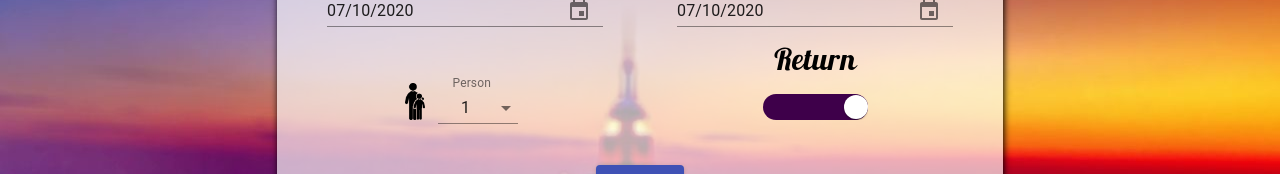
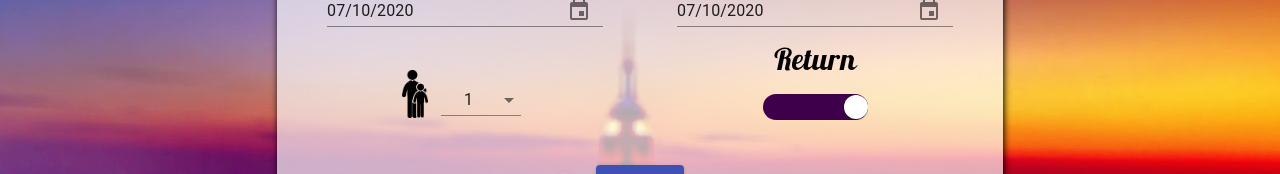
Before and after one commit to Gsuscc/fas-react, a React (Create React App) app: page / in a window 1280 px wide. Shown: the part 335-509 px from the top of the page. Built offline with nearby package versions, Linux system fonts and the light colour scheme.

Commit message:
passengers from person

```diff
--- a/src/App.css
+++ b/src/App.css
@@ -76,11 +76,13 @@ ul.topnav li.right {
   color: #ace391 !important;
 }
 #adult-icon {
-  width: 20px;
-  margin-top: 15px;
+  width: 26px;
+  margin-top: -6px;
   margin-right: 5px;
 }
-#person-select-label {
+#passenger-select-label {
   text-align: center;
   width: 90px;
+  font-family: pageTitle;
+  font-size: 21px;
 }
--- a/src/components/form/Form.js
+++ b/src/components/form/Form.js
@@ -2,7 +2,7 @@ import React, { useRef } from "react";
 import AirportChoose from "./AirportChoose";
 import DatePicker from "./DatePicker";
 import "./Form.css";
-import Person from "./Person";
+import Passengers from "./Passengers";
 import Switch from "./Switch";
 import Button from "@material-ui/core/Button";
 
@@ -20,7 +20,7 @@ export default function Form() {
       <AirportChoose inputId="airportTwo" label="To: " reference={toAirport} />
       <DatePicker label="Departure Date" />
       <DatePicker label="Arrival Date" />
-      <Person />
+      <Passengers />
       <Switch />
       <Button className="search-button" variant="contained" color="primary">
         Search
--- a/src/components/form/Person.js
+++ b/src/components/form/Passengers.js
@@ -2,7 +2,6 @@ import React from "react";
 import { makeStyles } from "@material-ui/core/styles";
 import InputLabel from "@material-ui/core/InputLabel";
 import MenuItem from "@material-ui/core/MenuItem";
-import FormHelperText from "@material-ui/core/FormHelperText";
 import FormControl from "@material-ui/core/FormControl";
 import Select from "@material-ui/core/Select";
 
@@ -16,7 +15,7 @@ const useStyles = makeStyles((theme) => ({
     marginTop: theme.spacing(2),
   },
 }));
-export default function Person() {
+export default function Passengers() {
   const classes = useStyles();
   const [age, setAge] = React.useState(1);
 
@@ -28,7 +27,7 @@ export default function Person() {
     <div>
       <img src="/adult.png" alt="passenger" id="adult-icon"></img>
       <FormControl className={classes.formControl}>
-        <InputLabel id="person-select-label">Person</InputLabel>
+        {/* <InputLabel id="passenger-select-label">Passengers</InputLabel> */}
         <Select
           labelId="demo-simple-select-helper-label"
           id="demo-simple-select-helper"
```
